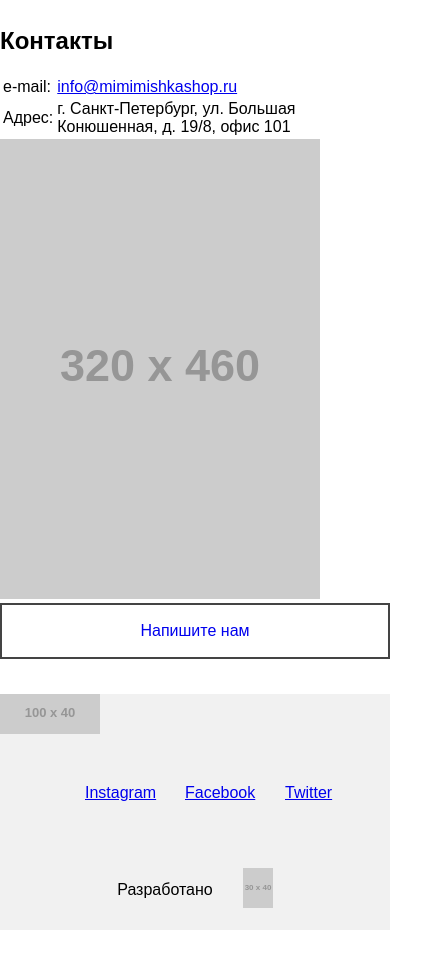
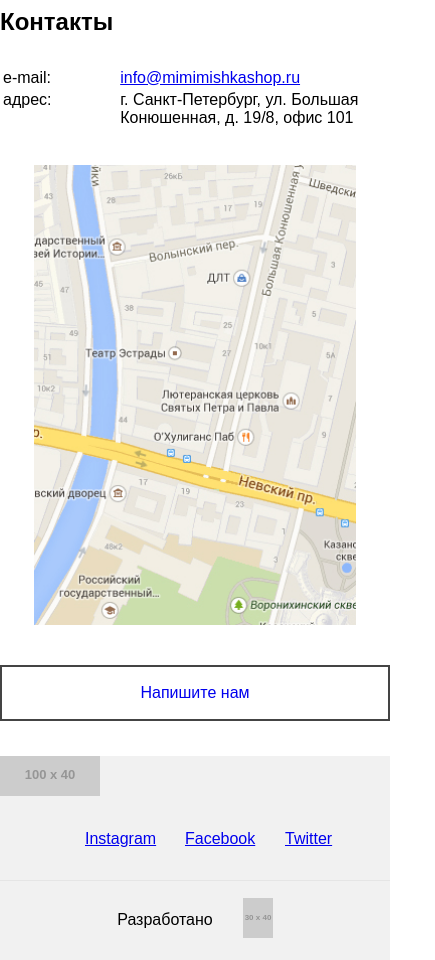
Before and after one commit to Ftoroplast/169617-mishka, a website: page index.html in a window 390 px wide. Shown: the part 2440-3400 px from the top of the page, 435 px wide, since content can reach past the window. Before the commit the page ends 3370 px from the top, so only its background shows below. Drawn offline with nearby package versions, Linux system fonts and the light colour scheme; files that its build step writes are made by us from their sources; placeholder pictures from the web are drawn by us; files whose address does not match are found by name.

Commit message:
contacts, page-footer, social, copyright mobile->tablet->desktop were done without graphics

```diff
--- a/index.html
+++ b/index.html
@@ -132,12 +132,12 @@
             </td>
           </tr>
           <tr class="contacts__parameter">
-            <td class="contacts__key">Адрес:</td>
+            <td class="contacts__key">адрес:</td>
             <td class="contacts__value">г. Санкт-Петербург, ул. Большая Конюшенная, д. 19/8, офис 101</td>
           </tr>
         </table>
         <div class="map">
-          <img src="http://placehold.it/320x460" width="320" height="460" alt="map">
+          <!-- <img src="http://placehold.it/320x460" width="320" height="460" alt="map"> -->
         </div>
         <a class="btn contacts__btn" href="#">Напишите нам</a>
       </section>
--- a/postcss/contacts.css
+++ b/postcss/contacts.css
@@ -1,23 +1,42 @@
 .contacts {
   @mixin container;
 
-  padding: 35px 0;
+  padding-top: 35px;
+  padding-bottom: 35px;
+
+  @media (--tablet-widths) {
+    padding-top: 60px;
+    padding-bottom: 60px;
+  }
 
   @media (--desktop-widths) {
     position: relative;
 
     display: flex;
 
+    padding-top: 150px;
     padding-left: 18.75%;
   }
 }
 
 .contacts__title {
   @mixin font 700, 18px, 30px;
+  margin: 0;
+  margin-bottom: 30px;
+
+  @media (--tablet-widths) {
+    margin-bottom: 50px;
+
+    font-size: 43px;
+    line-height: 50px;
+  }
 
   @media (--desktop-widths) {
     order: 1;
     width: 50%;
+
+    font-size: 53px;
+    line-height: 57px;
   }
 }
 
@@ -27,16 +46,19 @@
 
 .contacts__table {
   @mixin font 400, 15px, 30px, #444444;
+  margin-bottom: 35px;
 
   @media (--tablet-widths) {
     display: block;
+    margin-bottom: 50px;
   }
 
   @media (--desktop-widths) {
     position: absolute;
-    top: 100px;
+    top: 250px;
 
     display: table;
+    width: 25%;
   }
 }
 
@@ -51,12 +73,44 @@
 }
 
 .contacts__parameter {
-  width: 50%;
+  @media (--tablet-widths) {
+    width: 50%;
+  }
+
+  @media (--desktop-widths) {
+    width: 100%;
+  }
+}
+
+.contacts__key {
+  width: 30%;
+
+  vertical-align: top;
+
+  @media (--desktop-widths) {
+    width: 50%;
+    padding-bottom: 30px;
+  }
+}
+
+.contacts__value {
+  width: 70%;
+
+  @media (--desktop-widths) {
+    width: 50%;
+    padding-bottom: 30px;
+  }
 }
 
 .contacts__btn {
+  margin: 0 auto;
+
+  @media (--tablet-widths) {
+    width: 230px;
+  }
+
   @media (--desktop-widths) {
     position: absolute;
-    top: 170px;
+    top: 480px;
   }
 }
--- a/postcss/copyright.css
+++ b/postcss/copyright.css
@@ -7,8 +7,13 @@
   height: 80px;
   padding: 31px 30px;
 
+  border-top: 1px solid #e5e5e5;
+
   @media (--tablet-widths) {
     flex-basis: 185px;
+    padding-right: 0;
+
+    border-top: none;
   }
 }
 
--- a/postcss/map.css
+++ b/postcss/map.css
@@ -1,8 +1,23 @@
 .map {
+  height: 460px;
+  margin: 0 -11.54%;
+  margin-bottom: 40px;
+
   background-image: url("../img/map-mobile@1x.jpg");
+  background-position: center;
   background-repeat: no-repeat;
+  background-size: contain;
+
+  text-align: center;
+
+  @media (--tablet-widths) {
+    margin-bottom: 50px;
+  }
 
   @media (--desktop-widths) {
+    width: 60%;
+    margin: 0;
+    margin-top: -80px;
     order: 2;
   }
 }
--- a/postcss/page-footer.css
+++ b/postcss/page-footer.css
@@ -7,5 +7,7 @@
     display: flex;
     justify-content: space-between;
     align-items: center;
+
+    height: 140px;
   }
 }
--- a/postcss/social.css
+++ b/postcss/social.css
@@ -4,6 +4,7 @@
   align-items: center;
 
   padding: 0 30px;
+  margin: 0;
 
   list-style: none;
 
```
